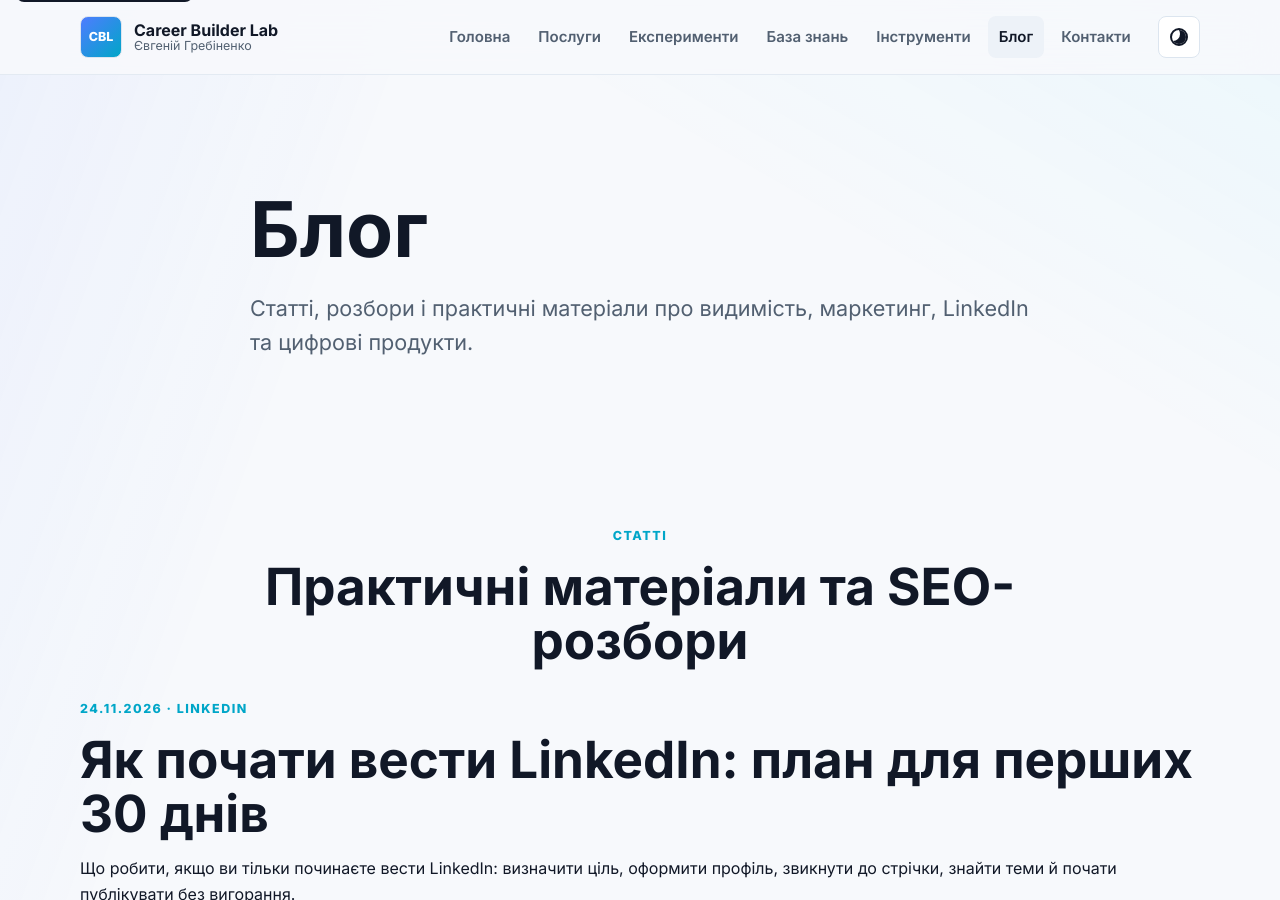
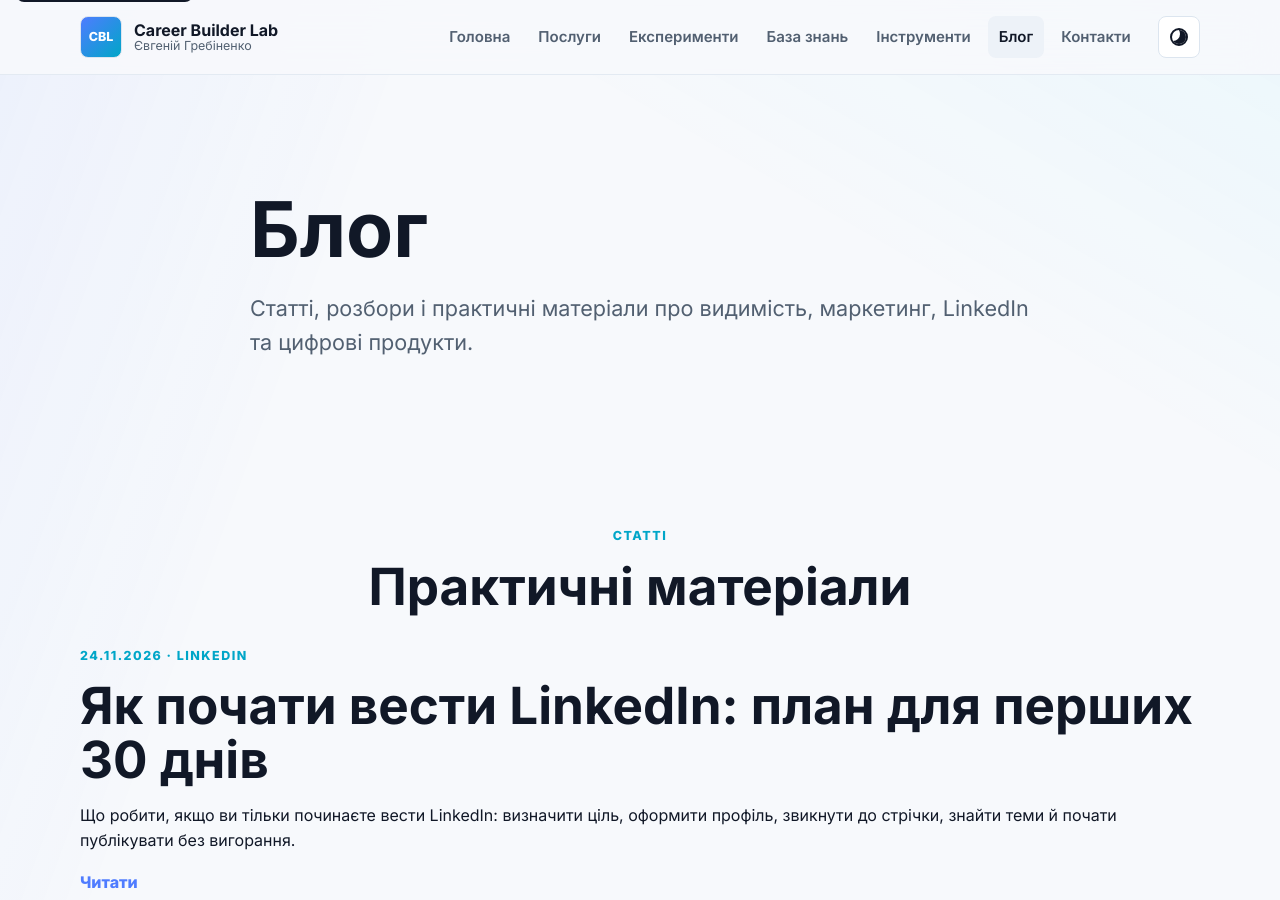
Before and after one commit to jenya112115-source/careerbuilderlab, a Jekyll site: the page built from pages/blog.html, in a window 1280 px wide and 900 px high. Built offline with Jekyll 4.4.1, drawn with Linux system fonts in a browser that asks for light colours.

Commit message:
Add files via upload

```diff
--- a/pages/blog.html
+++ b/pages/blog.html
@@ -5,11 +5,11 @@ title: "Блог"
 description: "Статті, розбори і практичні матеріали про видимість, маркетинг, LinkedIn та цифрові продукти."
 ---
 
-<section class="section">
+<section class="section blog-hub">
   <div class="container">
     <div class="section-heading centered">
       <p class="eyebrow">Статті</p>
-      <h2>Практичні матеріали та SEO-розбори</h2>
+      <h2>Практичні матеріали</h2>
     </div>
     <div class="blog-list">
       {% for post in site.posts %}
```
